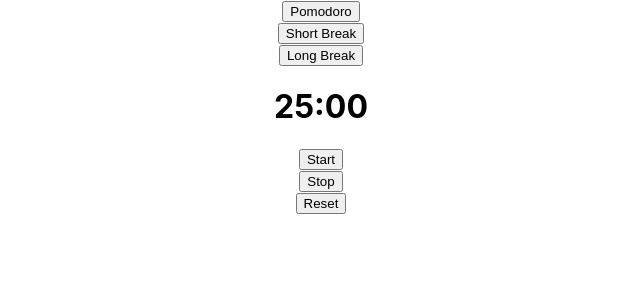
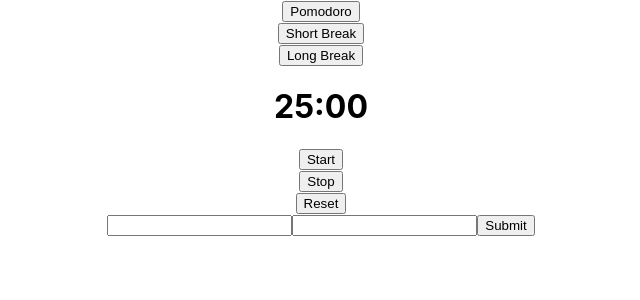
Before and after one commit to adibalamir/Pomodoro, a React (Create React App) app: page / in a window 1280 px wide. Shown: the top 300 px of the page, without its empty margins (319-959 px from the left). Built offline with nearby package versions, Linux system fonts and the light colour scheme.

Commit message:
User can customize timer, but changes aren't saved if user clicks on an pre-set timer.

```diff
--- a/src/App.js
+++ b/src/App.js
@@ -7,23 +7,16 @@
 import StartButton from './Components/StartButton'
 import StopButton from './Components/StopButton'
 import Reset from './Components/Reset'
-import sound from './timerSound.wav'
-// import Sound from 'react-sound'
+import alarm from './timerSound.wav'
 
-// class TimerInput extends Component {
+// class EditAlarm extends Component {
 //   render() {
 //     return (
 //       <div>
-
+//         <input value={this.props.minutes}/>
+//         <input value={this.props.seconds}/>
+//         <button onClick={this.props.submit}>Submit</button>
 //       </div>
-//     )
-//   }
-// }
-
-// class TimerSound extends Component {
-//   render() {
-//     return (
-//       <button onClick={() => this.props.play('timerSound.mp3')}>Play Alarm Sound</button>
 //     )
 //   }
 // }
@@ -35,7 +28,9 @@
       time: 1500,
       countDownId: '',
       intervalInProgress: false,
-      resetTime: 1500
+      resetTime: 1500,
+      minutesInput: '',
+      secondsInput: ''
     }
   }
 
@@ -66,6 +61,26 @@
 
   reset = () => { return this.setState({ time: this.state.resetTime }) }
 
+  changeMinutes = (event) => {
+    this.setState({
+      minutesInput: event.target.value
+    })
+  }
+
+  changeSeconds = (event) => {
+    this.setState({
+      secondsInput: event.target.value
+    })
+  }
+
+  handleSubmit = () => {
+    this.setState({
+      time: parseInt((this.state.minutesInput * 60), 10) + parseInt((this.state.secondsInput), 10),
+      resetTime: (this.state.minutesInput * 60) + (this.state.secondsInput)
+    })
+    console.log(typeof(this.state.time))
+  }
+
   playAudio = (url) => {
     let audio = new Audio(url)
     audio.play()
@@ -73,19 +88,22 @@
 
   render() {
     if (this.state.time === 0) {
-      this.playAudio(sound)
+      this.playAudio(alarm)
       this.stop()
     }
     return (
       <div className="App">
-        {/* <button onClick={() => this.playAudio(sound)}>Play</button> */}
         <Pomodoro pomodoro={this.pomodoro} />
         <ShortBreak shortBreak={this.shortBreak} />
         <LongBreak longBreak={this.longBreak} />
-        <Timer minutes={Math.floor(this.state.time / 60)} seconds={this.state.time % 60} time={this.state.time} />
+        <Timer minutes={Math.floor(this.state.time / 60)} seconds={this.state.time % 60} />
         <StartButton start={this.start} />
         <StopButton stop={this.stop} />
         <Reset reset={this.reset} />
+        <input value={this.state.minutesInput} onChange={this.changeMinutes} />
+        <input value={this.state.secondsInput} onChange={this.changeSeconds} />
+        <button onClick={this.handleSubmit}>Submit</button>
+        {/* <EditAlarm minutes={Math.floor(this.state.time / 60)} seconds={this.state.time % 60} submit={this.handleSubmit} /> */}
       </div>
     );
   }
```
